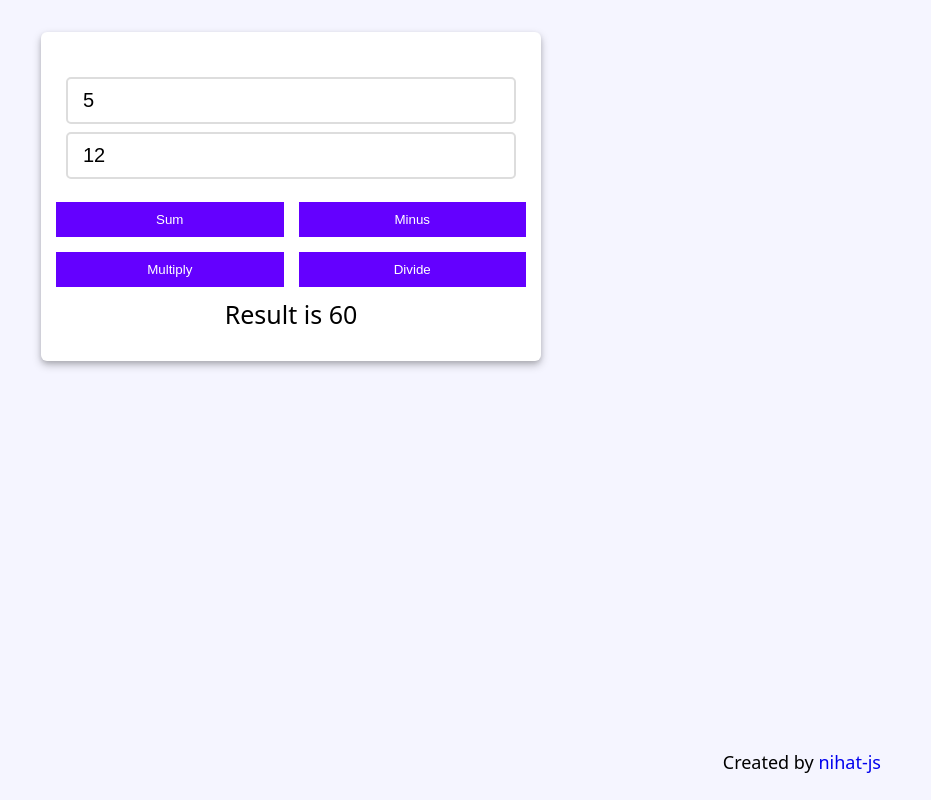
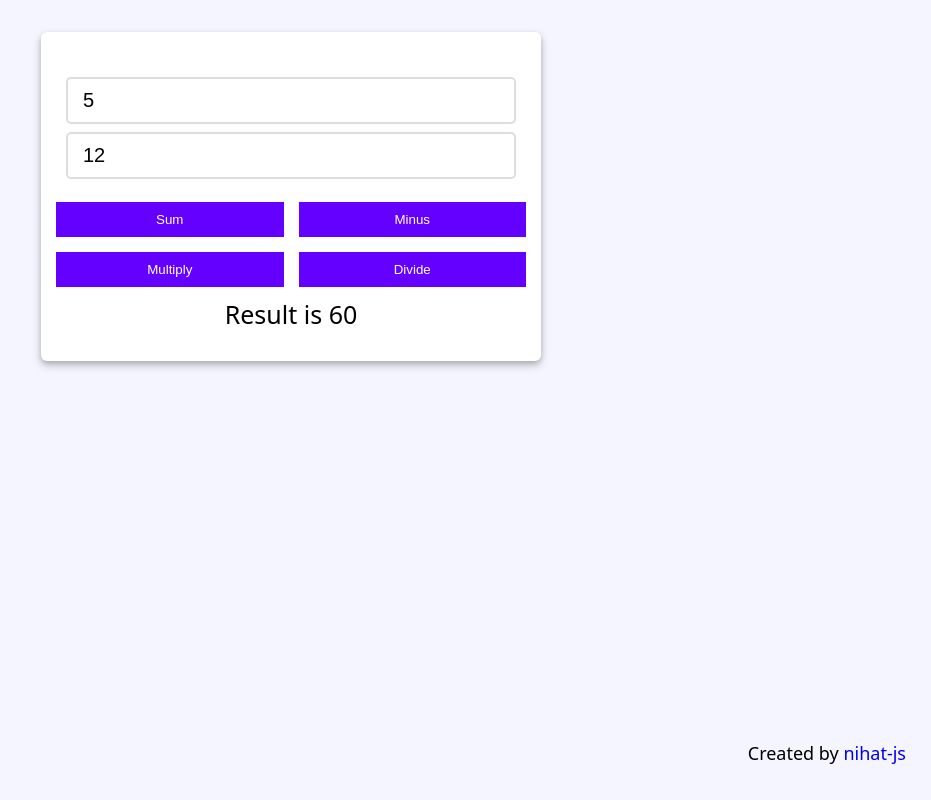
Before and after one commit to nihat-js/redux-calculator, a React (Vite) app: page / in a window 1280 px wide. Shown: the whole page, without its empty margins (349-1280 px from the left). Built offline with nearby package versions, Linux system fonts and the light colour scheme.

Commit message:
link problem solved

```diff
--- a/src/pages/Index.jsx
+++ b/src/pages/Index.jsx
@@ -32,7 +32,7 @@
     </section>
 
     <footer>
-      <p className="copyright"> Created by <a href='https:/github.com/nihat-js'> nihat-js  </a> </p>
+      <p className="copyright"> Created by <a href='https://github.com/nihat-js'> nihat-js  </a> </p>
     </footer>
 
 
--- a/src/pages/Index.scss
+++ b/src/pages/Index.scss
@@ -73,8 +73,8 @@
   }
   footer {
     position: fixed;
-    bottom: 2vw;
-    right: 50px;
+    bottom: 35px;
+    right: 25px;
     .copyright{
       font-size: 18px;
     }
```
Also changed, not shown: 4 other files (tests, documents, lock files or other folders).
